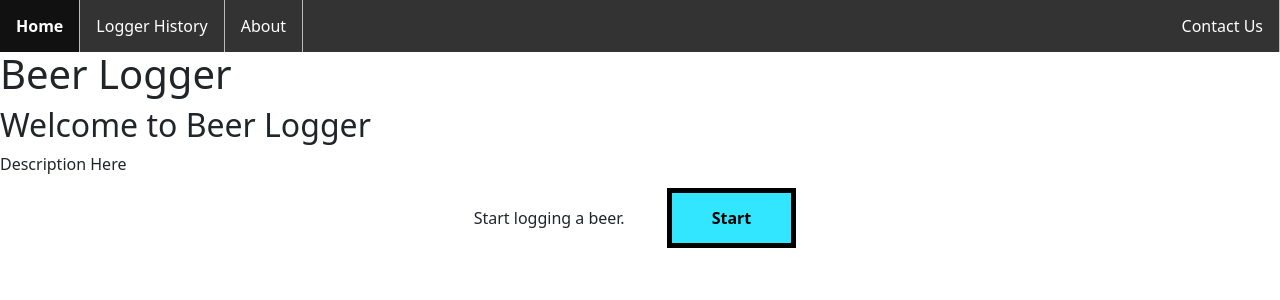
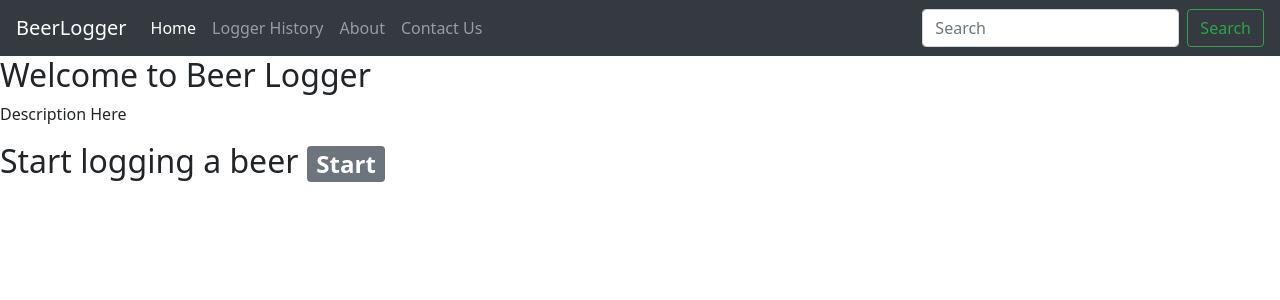
Before and after one commit to kylenvu/beer_logger, a PHP site: page / in a window 1280 px wide. Shown: the top 300 px of the page. Run offline with PHP 8.4, Linux system fonts and the light colour scheme; some libraries are stand-ins or nearby versions.

Commit message:
Add files via upload

```diff
--- a/index.html
+++ b/index.html
@@ -17,13 +17,26 @@
   </header>
 
   <main>
-    <nav>
+    <!-- <nav>
       <ul class="nav-top">
         <li class="nav-active">Home</li>
         <li><a href="logger_history.html">Logger History</a></li>
         <li><a href="about.html">About</a></li>
         <li class="nav-push-right"><a href="contact_us.html">Contact Us</a></li>
       </ul>
+    </nav> -->
+    <nav class="navbar navbar-expand-lg fixed-top navbar-dark bg-dark">
+      <a class="navbar-brand" href="#">BeerLogger</a>
+      <div class="navbar-nav mr-auto">
+        <a class="nav-item nav-link active" href="index.html">Home</a>
+        <a class="nav-item nav-link" href="logger_history.html">Logger History</a>
+        <a class="nav-item nav-link" href="about.html">About</a>
+        <a class="nav-item nav-link" href="contact_us.html">Contact Us</a>
+      </div>
+        <form class="form-inline">
+          <input class="form-control mr-sm-2" type="search" placeholder="Search" aria-label="Search">
+          <button class="btn btn-outline-success my-2 my-sm-0" type="submit">Search</button>
+        </form>
     </nav>
 
     <section>
@@ -34,22 +47,14 @@
     </section>
 
     <section>
-      <ul class="list-start">
-
-        <li>
-          <span>
-            Start logging a beer.
-          </span>
-        </li>
-
-        <li>
-          <a class="start-button-text" href="form_page.html">Start</a>
-        </li>
-
-      </ul>
+      <h2>Start logging a beer <span class="badge badge-secondary"><a class="start-button-text" href="form_page.html">Start</a></span></h2>
     </section>
   </main>
 
+  <!-- JS Scripts for Boot strap -->
+  <script src="https://code.jquery.com/jquery-3.3.1.slim.min.js" integrity="sha384-q8i/X+965DzO0rT7abK41JStQIAqVgRVzpbzo5smXKp4YfRvH+8abtTE1Pi6jizo" crossorigin="anonymous"></script>
+  <script src="https://cdnjs.cloudflare.com/ajax/libs/popper.js/1.14.7/umd/popper.min.js" integrity="sha384-UO2eT0CpHqdSJQ6hJty5KVphtPhzWj9WO1clHTMGa3JDZwrnQq4sF86dIHNDz0W1" crossorigin="anonymous"></script>
+  <script src="https://stackpath.bootstrapcdn.com/bootstrap/4.3.1/js/bootstrap.min.js" integrity="sha384-JjSmVgyd0p3pXB1rRibZUAYoIIy6OrQ6VrjIEaFf/nJGzIxFDsf4x0xIM+B07jRM" crossorigin="anonymous"></script>
 
 </body>
 
--- a/stylesheets/styles.css
+++ b/stylesheets/styles.css
@@ -1,8 +1,8 @@
 h1 {
-  padding-top: 50px;
+  /* padding-top: 500px; */
 }
 
-nav ul {
+/* nav ul {
   background-color: #333;
   display: flex;
   list-style: none;
@@ -39,7 +39,7 @@ nav li:hover, .nav-active:hover {
 
 .nav-push-right {
   margin-left: auto;
-}
+} */
 
 ul.list-start li {
   padding: 14px 16px;
@@ -56,12 +56,8 @@ ul.list-start li {
 
 /* This is not really a button.  I made it a link and put a box around it */
 .start-button-text {
-  background-color: #33e6ff;
-  border: 5px solid black;
-  color: black;
+  color: white;
   font-weight: bold;
-  margin: 10px;
-  padding: 14px 40px;
 }
 
 .start-button-text:hover {
```
Also changed, not shown: about.html (+12 -7 lines), contact_us.html (+12 -7 lines), form_page.html (+12 -8 lines), logger_history.html (+12 -7 lines).
